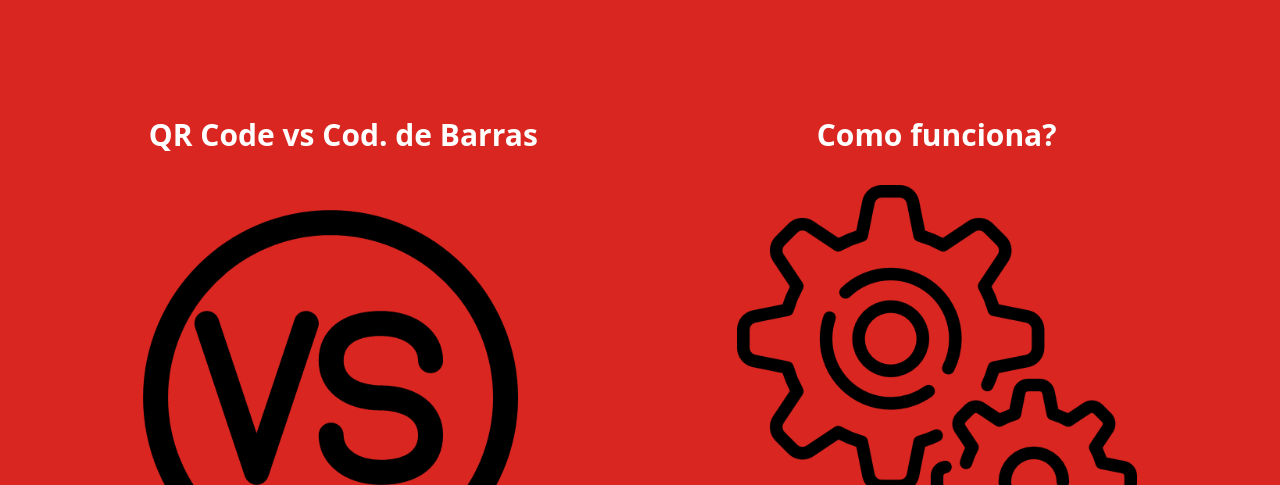
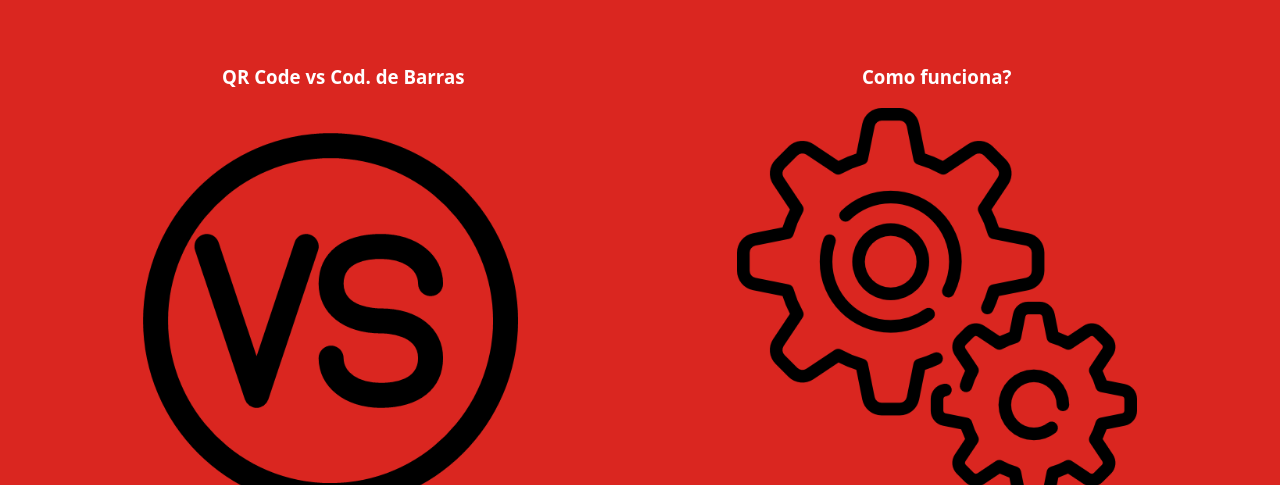
Before and after one commit to RafaelManzan/Feira-cultural, a plain HTML site: page index.html in a window 1280 px wide. Shown: the part 815-1300 px from the top of the page. Drawn offline with Linux system fonts and the light colour scheme.

Commit message:
Update style.css

```diff
--- a/style.css
+++ b/style.css
@@ -17,7 +17,7 @@ h2{
 h3{
     text-align: center;
     color: white;
-    font-size: 30px;
+    font-size: 30;
 }
 
 p, h2, h3 {
```
